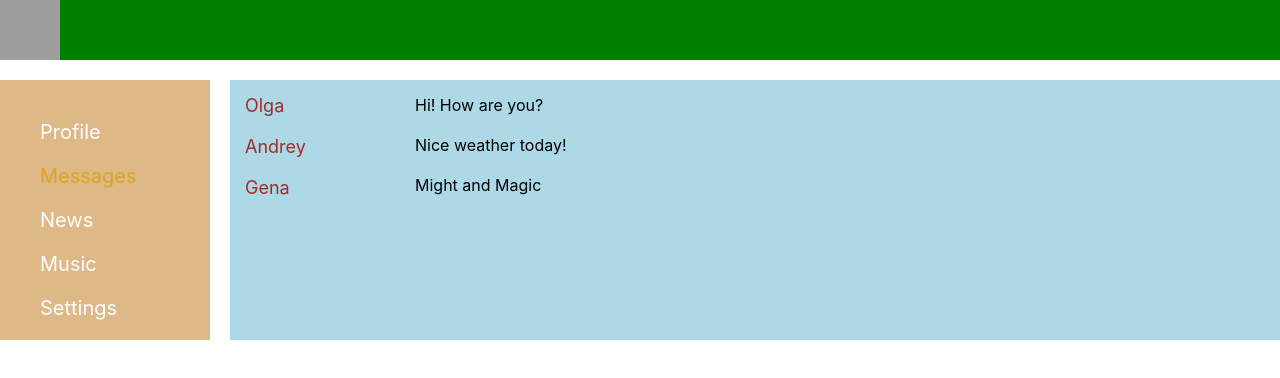
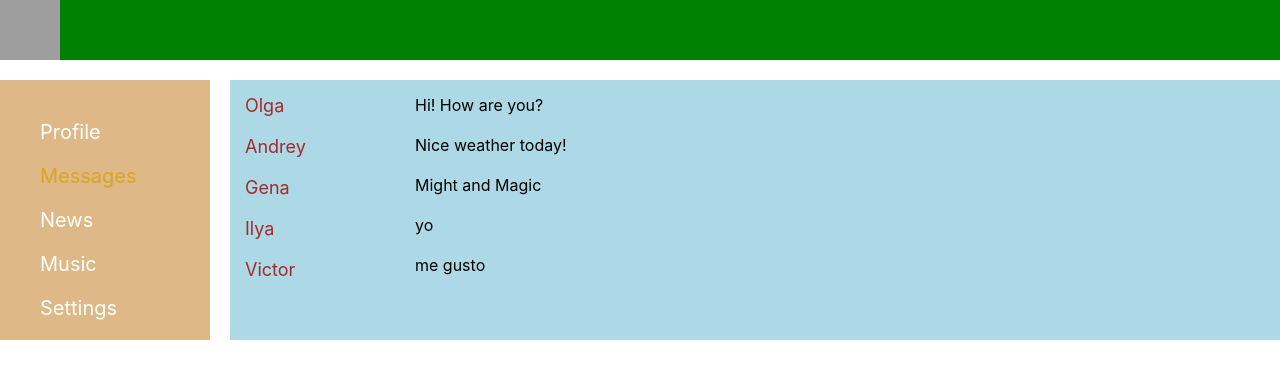
Before and after one commit to ForestForgeron/Forest-Network, a React (Create React App) app: page /dialogues in a window 1280 px wide. Shown: the top 378 px of the page. Built offline with nearby package versions, Linux system fonts and the light colour scheme; grey boxes are pictures that could not be loaded.

Commit message:
used array mapping for posts messages and dialogues

```diff
--- a/src/components/Dialogues/Dialogues.jsx
+++ b/src/components/Dialogues/Dialogues.jsx
@@ -40,6 +40,16 @@ const Dialogues = () => {
       name: 'Gena',
     },
 
+    {
+      id: 4,
+      name: 'Ilya',
+    },
+
+    {
+      id: 5,
+      name: 'Victor',
+    },
+
   ];
 
   const messagesList = [
@@ -58,31 +68,39 @@ const Dialogues = () => {
       message: 'Might and Magic',
     },
 
+    {
+      id: 4,
+      message: 'yo',
+    },
+
+    {
+      id: 5,
+      message: 'me gusto',
+    },
+
   ];
+
+  const authorsList = dialoguesAuthors.map(
+    author => <Dialogue name={author.name} id={author.id} />
+  );
+
+  const messagesItems = messagesList.map(
+    message => <Message message={message.message} />
+  );
 
   return (
     <div className={dialogues.dialogues}>
       <div className={dialogues.dialoguesList}>
 
         <div className={dialogues.dialogue}>
-          <Dialogue name={dialoguesAuthors[0].name} id={dialoguesAuthors[0].id} />
+          { authorsList }
         </div>
-        <div className={dialogues.dialogue}>
-          <Dialogue name={dialoguesAuthors[1].name} id={dialoguesAuthors[1].id} />
-        </div>
-        <div className={dialogues.dialogue}>
-          <Dialogue name={dialoguesAuthors[2].name} id={dialoguesAuthors[2].id} />
-        </div>
-
 
       </div>
 
 
         <div className={dialogues.messages}>
-          <Message message={messagesList[0].message} />
-          <Message message={messagesList[1].message} />
-          <Message message={messagesList[2].message} />
-
+          { messagesItems }
         </div>
     </div>
   );
--- a/src/components/Profile/MyPosts/MyPosts.jsx
+++ b/src/components/Profile/MyPosts/MyPosts.jsx
@@ -24,6 +24,10 @@ const MyPosts = () => {
 
   ];
 
+  const postsItems = postsList.map(
+    post => <Post message={post.post} likesCount={post.likesCount} />
+  );
+
   return (
     <div>
       <textarea
@@ -36,10 +40,8 @@ const MyPosts = () => {
       >
 
       </textarea>
-      <Post message={postsList[0].post} likesCount={postsList[0].likesCount} />
-      <Post message={postsList[1].post} likesCount={postsList[1].likesCount} />
-      <Post message={postsList[2].post} likesCount={postsList[2].likesCount} />
 
+      { postsItems }
     </div>
   );
 };
```
